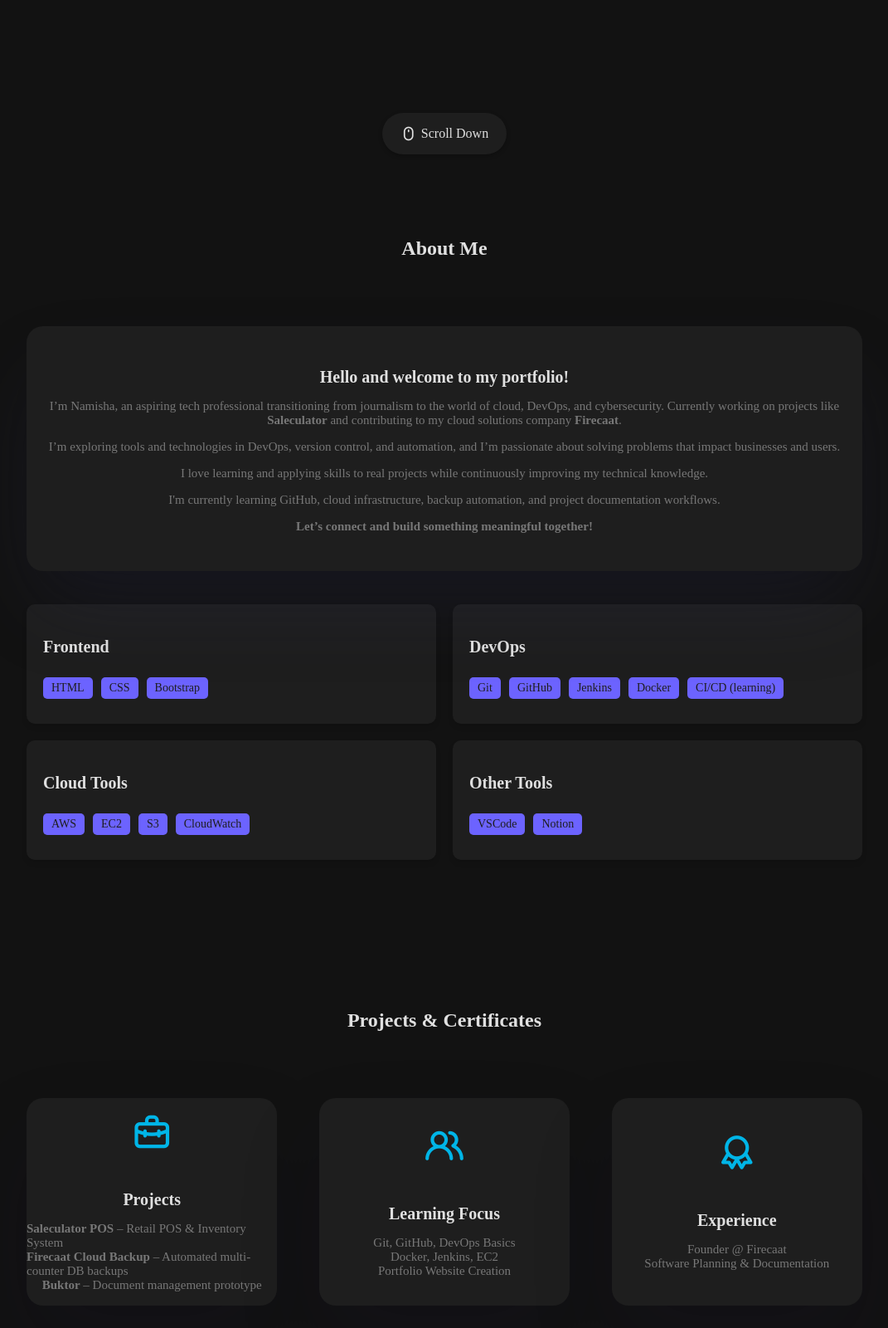
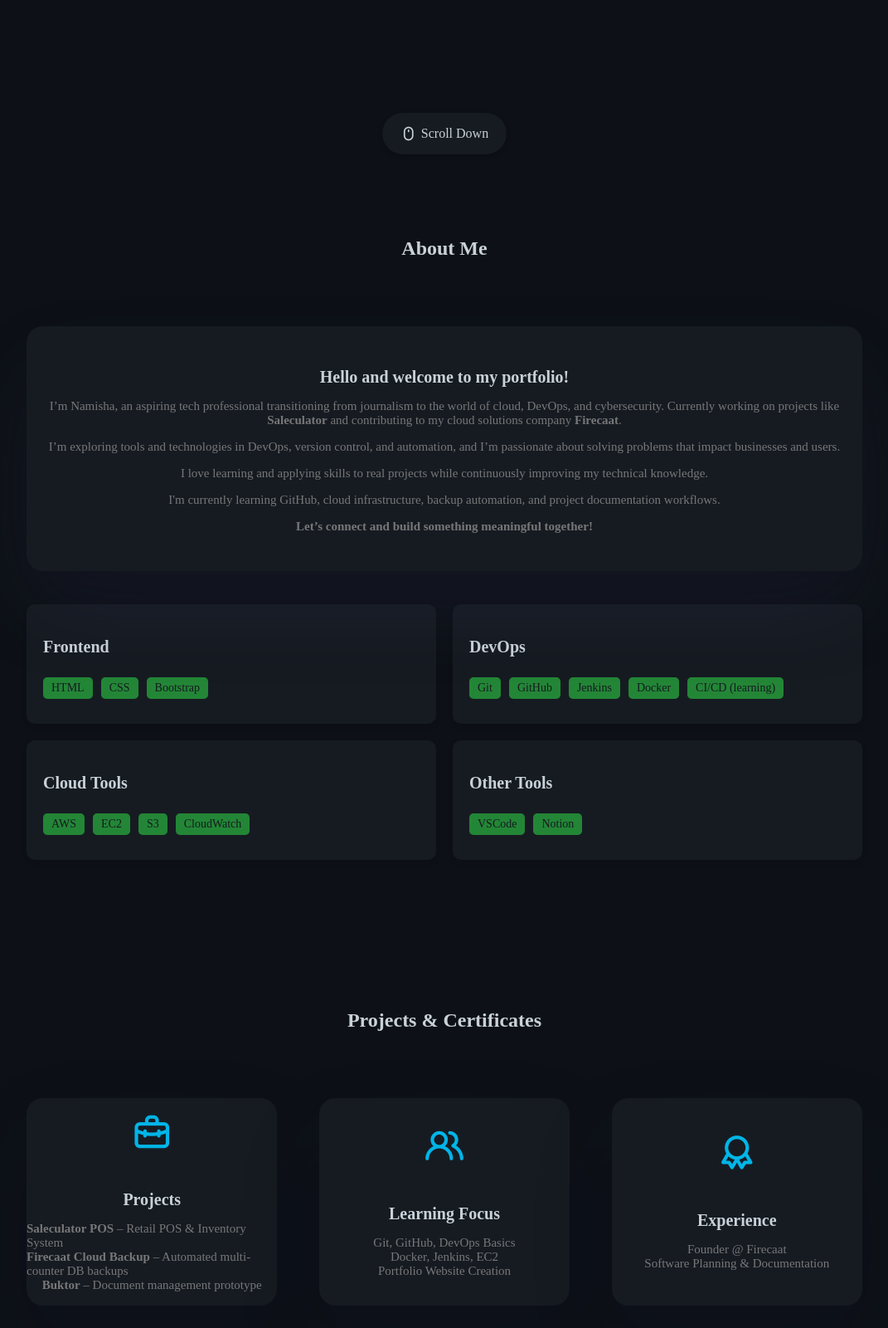
Before and after one commit to namisha-kalra/github.io, a plain HTML site: page index.html in a window 1280 px wide. Shown: the part 640-2240 px from the top of the page at 83% size, without its empty margins (104-1175 px from the left). Drawn offline with nearby package versions, Linux system fonts and the light colour scheme.

Commit message:
Update style.css

```diff
--- a/style.css
+++ b/style.css
@@ -3,17 +3,17 @@
 
 /* ----- VARIABLES (DARK THEME) ----- */
 :root {
-    --body-color: #121212;
-    --color-white: #1E1E1E;
+    --body-color: #0d1117;
+    --color-white: #161b22;
 
-    --text-color-second: #E0E0E0;
-    --text-color-third: #00C9A7;
+    --text-color-second: #c9d1d9;
+    --text-color-third: #58a6ff;
 
-    --first-color: #6C63FF;
-    --first-color-hover: #4038D6;
+    --first-color: #238636;
+    --first-color-hover: #2ea043;
 
-    --second-color: #5A50E3;
-    --third-color: #C0A631;
+    --second-color: #238636;
+    --third-color: #f0b429;
     --first-shadow-color: rgba(255, 255, 255, 0.05);
 }
 
@@ -21,53 +21,55 @@
 
 /* Additional Dark Theme Adjustments */
 .scroll-btn {
-    background: #1E1E1E;
-    color: #E0E0E0;
+    background: var(--color-white);
+    color: var(--text-color-second);
 }
 
 .about-info {
-    background: #1E1E1E;
-    color: #E0E0E0;
+    background: var(--color-white);
+    color: var(--text-color-second);
 }
 
 .about-info p {
-    color: #B0B0B0;
+    color: #8b949e;
 }
 
 .skills-box {
-    background: #1E1E1E;
+    background: var(--color-white);
+    color: var(--text-color-second);
 }
 
 .project-box,
 .full-width-project-box {
-    background: #1E1E1E;
-    color: #E0E0E0;
+    background: var(--color-white);
+    color: var(--text-color-second);
 }
 
 .project-box label,
 .full-width-project-box label {
-    color: #CCCCCC;
+    color: #8b949e;
 }
 
 .full-width-project-box h3 {
-    color: #E0E0E0;
+    color: var(--text-color-second);
 }
 
 .contact-info {
-    background: #222;
+    background: var(--color-white);
+    color: var(--text-color-second);
 }
 
 footer {
-    background: #1A1A1A;
-    color: #E0E0E0;
+    background: #0d1117;
+    color: var(--text-color-second);
 }
 
 .footer_menu_list a {
-    color: #CCCCCC;
+    color: var(--text-color-second);
 }
 
 .bottom-footer {
-    color: #888;
+    color: #8b949e;
 }
 
 /* Light text in buttons */
```
